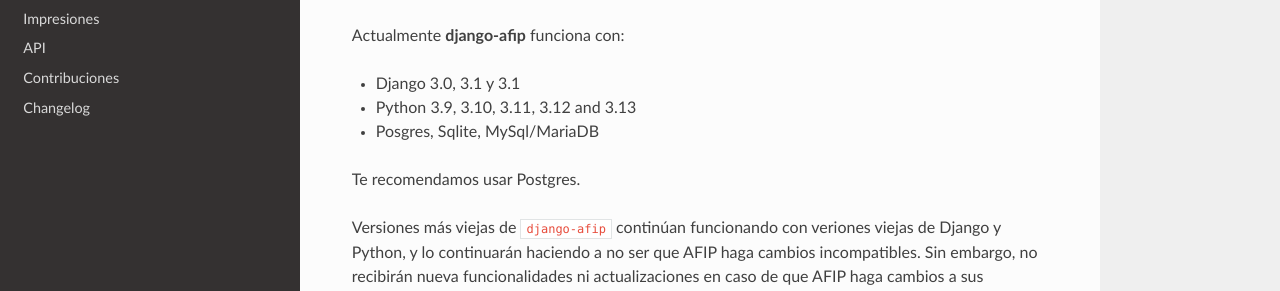
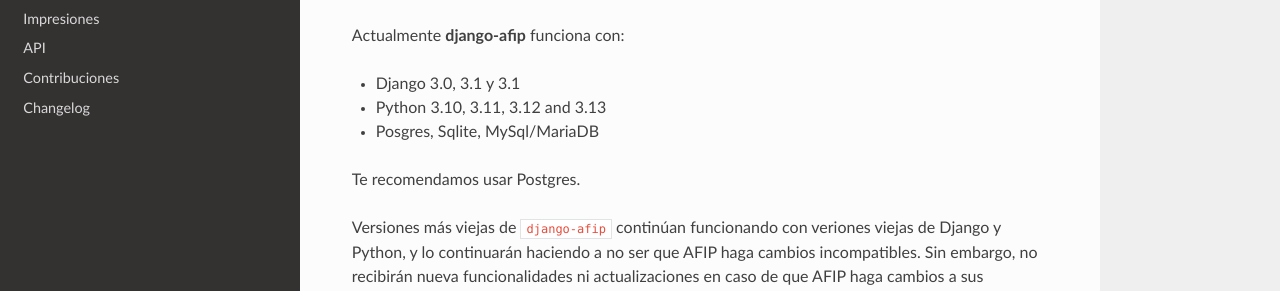
Before and after one commit to WhyNotHugo/django-afip, a Sphinx documentation site: the page built from docs/index.rst, in a window 1280 px wide and 1400 px high, scrolled down 1161 px. Shown: the part 160-451 px from the top of the window. Built offline with Sphinx 7.4.7 and the Read the Docs theme 3.1.0, drawn with Linux system fonts in a browser that asks for light colours; pages that are not in the unit, such as notebooks, are missing from menus; the version number could not be read and is left out.

Commit message:
Drop support for Python 3.9

```diff
--- a/docs/changelog.rst
+++ b/docs/changelog.rst
@@ -13,13 +13,14 @@
 
 Any breaking changes which require intervention will be mentioned here.
 
-13.3.0
+14.0.0
 ------
 
 - ``setuptools>=77`` is required. Previous versions would often fail to
   properly parse the ``licence`` field.
 - Extend supported versions of ``django-renderpdf``, ``qrcode`` and
   ``cryptography``.
+- Drop support for Python 3.9.
 
 13.2.2
 ------
--- a/docs/index.rst
+++ b/docs/index.rst
@@ -62,7 +62,7 @@
 Actualmente **django-afip** funciona con:
 
 * Django 3.0, 3.1 y 3.1
-* Python 3.9, 3.10, 3.11, 3.12 and 3.13
+* Python 3.10, 3.11, 3.12 and 3.13
 * Posgres, Sqlite, MySql/MariaDB
 
 Te recomendamos usar Postgres.
--- a/pyproject.toml
+++ b/pyproject.toml
@@ -5,7 +5,7 @@
 ]
 description = "AFIP integration for django"
 readme = "README.rst"
-requires-python = ">=3.9"
+requires-python = ">=3.10"
 keywords = ["argentina", "afip", "wsdl"]
 license = "ISC"
 license-files = ["LICENCE"]
@@ -20,7 +20,6 @@
   "Intended Audience :: Developers",
   "Operating System :: OS Independent",
   "Programming Language :: Python :: 3",
-  "Programming Language :: Python :: 3.9",
   "Programming Language :: Python :: 3.10",
   "Programming Language :: Python :: 3.11",
   "Programming Language :: Python :: 3.12",
```
Also changed, not shown: .readthedocs.yaml, 2 other files.
